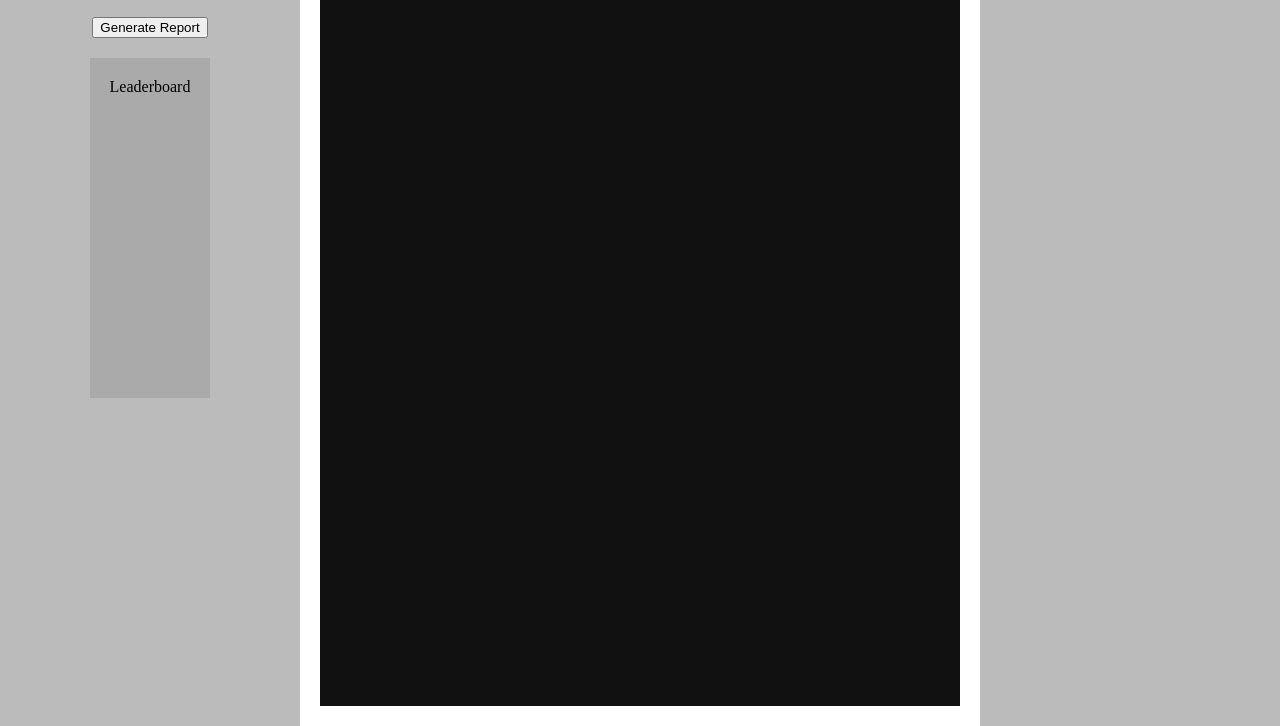
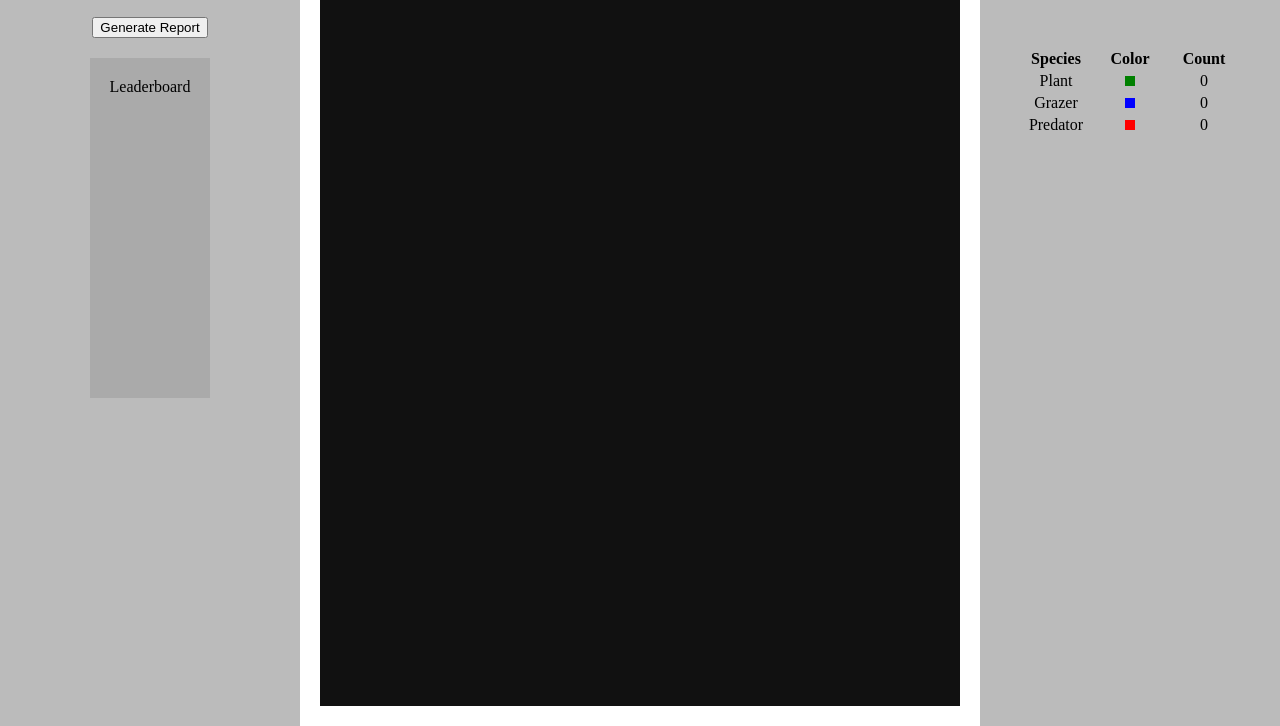
Before and after one commit to SolvedSphinx126/life-simulation, a website built with webpack: page www/index.html in a window 1280 px wide. Shown: the part 74-800 px from the top of the page. Built offline with nearby package versions, Linux system fonts and the light colour scheme; what life_simulation would draw is missing.

Commit message:
Add table to UI for legend and current counts

```diff
--- a/www/index.html
+++ b/www/index.html
@@ -7,6 +7,15 @@
         height: 100%;
         overflow: hidden;
         margin: 0px;
+      }
+      tr {
+        border-bottom: 10px solid #000000;
+      }
+      td {
+        text-align: center;
+      }
+      th {
+        width: 70px;
       }
       .flex {
         display: flex;
@@ -79,6 +88,43 @@
           <button>50x</button>
           <button>100x</button>
         </div>
+        <div style="height: 50px;">
+
+        </div>
+        <table style="margin-left: auto; margin-right: auto;">
+          <tr>
+            <th>Species</th>
+            <th>Color</th>
+            <th>Count</th>
+          </tr>
+          <tr>
+            <td>Plant</td>
+            <td>
+              <div style="background-color: green; height: 10px; width: 10px; margin-left: 30px;">
+
+              </div>
+            </td>
+            <td id="plantCount">0</td>
+          </tr>
+          <tr>
+            <td>Grazer</td>
+            <td>
+              <div style="background-color: blue; height: 10px; width: 10px; margin-left: 30px;">
+
+              </div>
+            </td>
+            <td id="grazerCount">0</td>
+          </tr>
+          <tr>
+            <td>Predator</td>
+            <td style="justify-content: center;">
+              <div style="background-color: red; height: 10px; width: 10px; margin-left: 30px;">
+
+              </div>
+            </td>
+            <td id="predCount">0</td>
+          </tr>
+        </table>
       </div>
     </div>
     <noscript>This page contains webassembly and javascript content, please enable javascript in your browser.</noscript>
--- a/www/index.js
+++ b/www/index.js
@@ -69,16 +69,14 @@ const render = async () => {
     drawPredators();
     drawGrazers();
     map.tick();
-    await new Promise(r => setTimeout(r, 50));
+    let predCount = document.getElementById("predCount");
+    predCount.innerHTML = map.get_predators().length;
+    let grazerCount = document.getElementById("grazerCount");
+    grazerCount.innerHTML = map.get_grazers().length;
+    let plantCount = document.getElementById("plantCount");
+    plantCount.innerHTML = map.get_plants().length;
+    await new Promise(r => setTimeout(r, 1000));
     requestAnimationFrame(render);
-}
-
-const printStats = async () => {
-    console.log(`There are ${map.get_grazers().length} grazers.`);
-    console.log(`There are ${map.get_predators().length} predators.`);
-    console.log(`There are ${map.get_plants().length} plants.`);
-    await new Promise(r => setTimeout(r, 1000));
-    printStats();
 }
 
 const map = Map.new();
@@ -168,6 +166,5 @@ fileInputElement.addEventListener("change", e => fileInputElement.files[0].text(
     console.log(map.get_predators())
     console.log(map.get_plants())
 
-    printStats();
     render()
 }));
```
Also changed, not shown: 1 other file.
